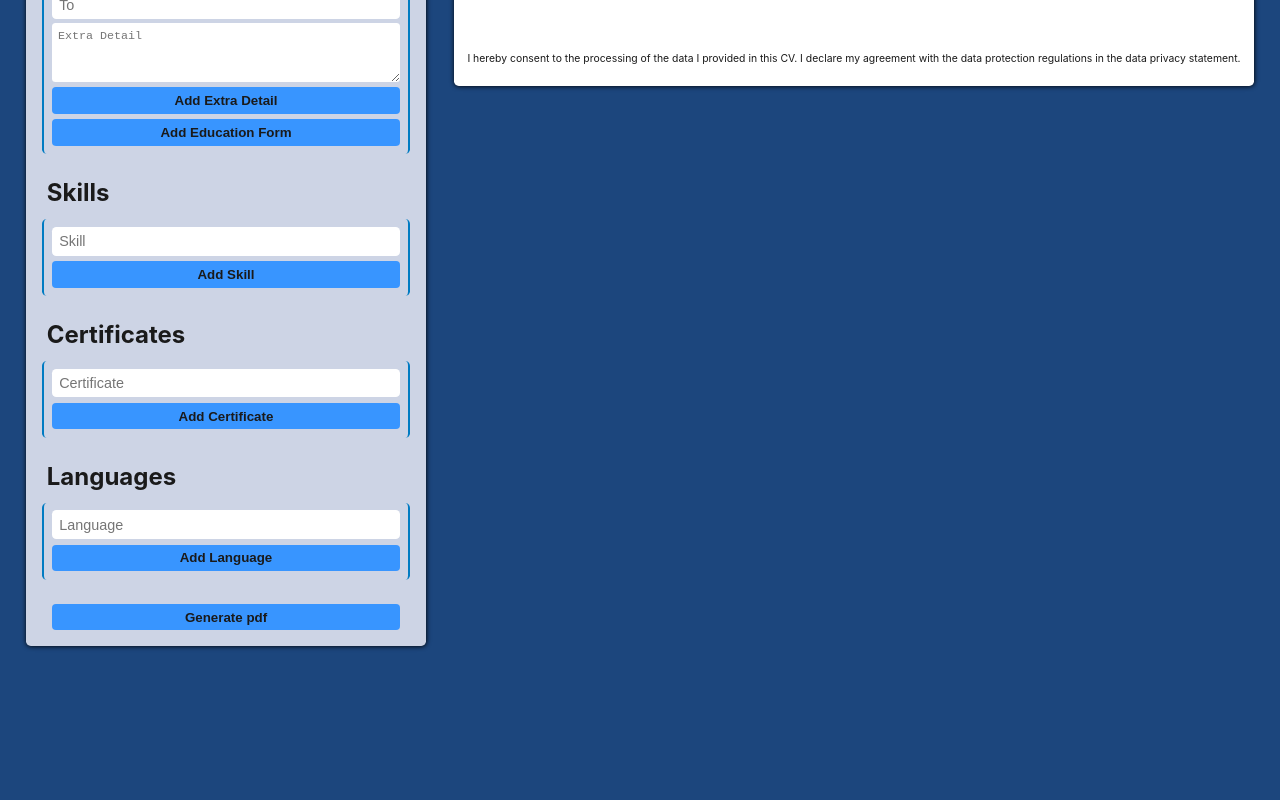
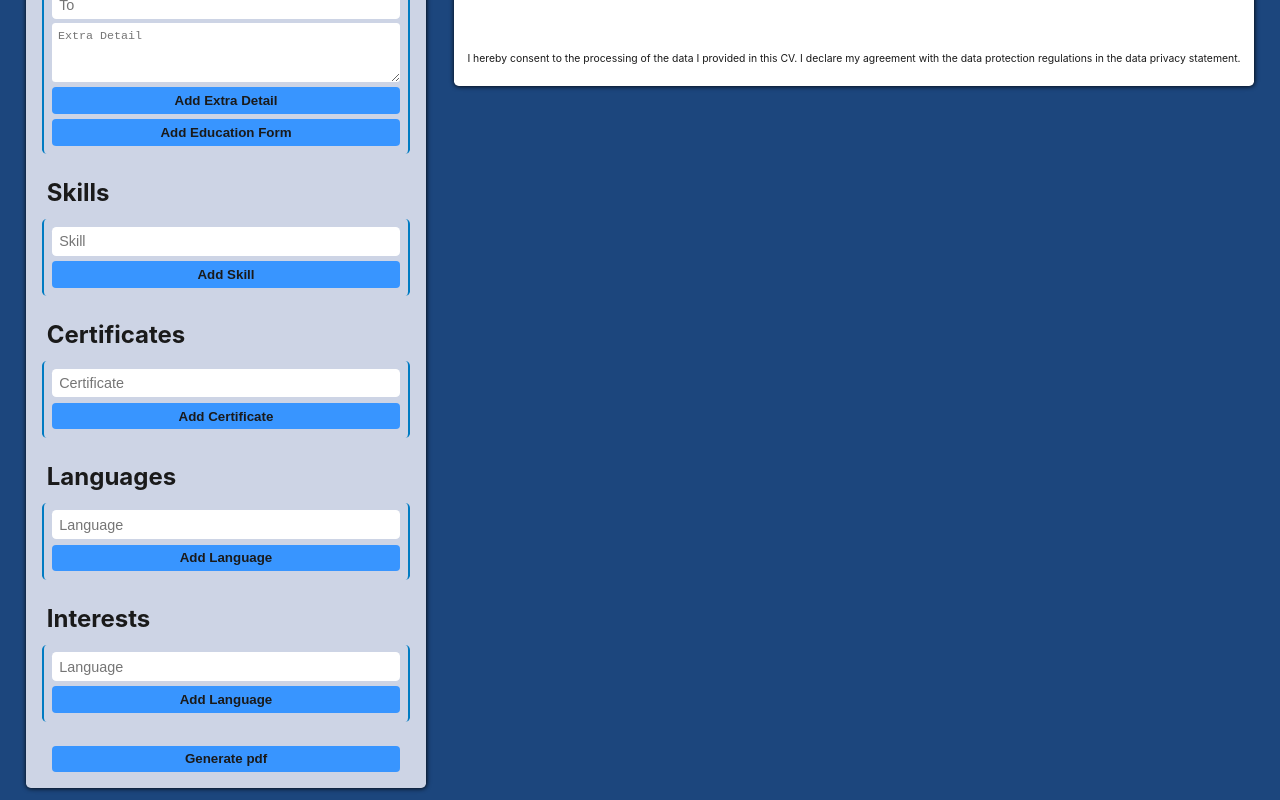
Before and after one commit to G-Cioni/cv-creator, a React (Create React App) app: page / in a window 1280 px wide. Shown: the part 1126-1926 px from the top of the page. Before the commit the page ends 1784 px from the top, so only its background shows below. Built offline with nearby package versions, Linux system fonts and the light colour scheme.

Commit message:
Added interests

```diff
--- a/src/components/forms/Forms.jsx
+++ b/src/components/forms/Forms.jsx
@@ -14,6 +14,7 @@ class Forms extends Component {
           certificatesFormsCounter: [],
           contactFormsCounter: [],
           educationFormsCounter: [],
+          interestsFormsCounter: [],
           languagesFormsCounter: [],
           personalFormsCounter: [],
           skillsFormsCounter: [],
@@ -92,6 +93,7 @@ class Forms extends Component {
       certificates,
       contact,
       education,
+      interests,
       languages,
       personalInfo,
       skills,
@@ -102,6 +104,7 @@ class Forms extends Component {
       certificatesFormsCounter,
       contactFormsCounter,
       educationFormsCounter,
+      interestsFormsCounter,
       languagesFormsCounter,
       personalFormsCounter,
       skillsFormsCounter,
@@ -206,6 +209,19 @@ class Forms extends Component {
       />
     ));
 
+    const interestsForms = interestsFormsCounter.map((formId) => (
+      <Form
+        appState={appState}
+        deleteInputState={deleteInputState}
+        formData={interests}
+        formId={formId}
+        hasExtraInputs={true}
+        key={formId}
+        onInputChange={onInputChange}
+        styles={exampleDataActive ? { display: 'none' } : null}
+      />
+    ));
+
     return (
       <div id="Forms">
         <button id="exampleDataBtn" onClick={toggleExampleData}>
@@ -267,6 +283,13 @@ class Forms extends Component {
           <h2 className="formTitle">Languages</h2>
           {languagesForms}
         </div>
+        <div
+          style={exampleDataActive ? { display: 'none' } : null}
+          className="formSection"
+        >
+          <h2 className="formTitle">Interests</h2>
+          {interestsForms}
+        </div>
         <button id="generatePdfBtn" onClick={window.print}>
           Generate pdf
         </button>
--- a/src/helpers/formData.js
+++ b/src/helpers/formData.js
@@ -178,6 +178,15 @@ localStorage.cvCreatorFormData =
       extraInputName: 'language',
       formFields: {},
     },
+
+    interests: {
+      formTitle: 'Interests',
+      formType: 'interests',
+      extraInputType: 'input',
+      extraInputPlaceHolder: 'Language',
+      extraInputName: 'language',
+      formFields: {},
+    },
   });
 
 const formData = JSON.parse(localStorage.cvCreatorFormData);
```
